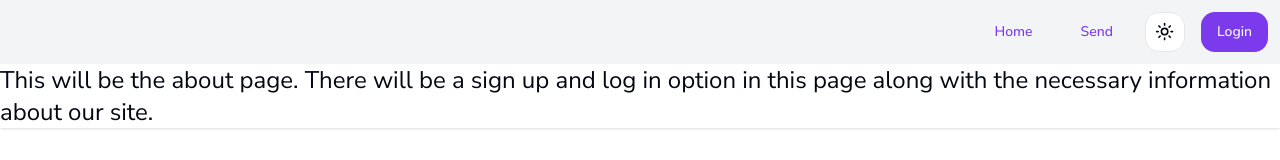
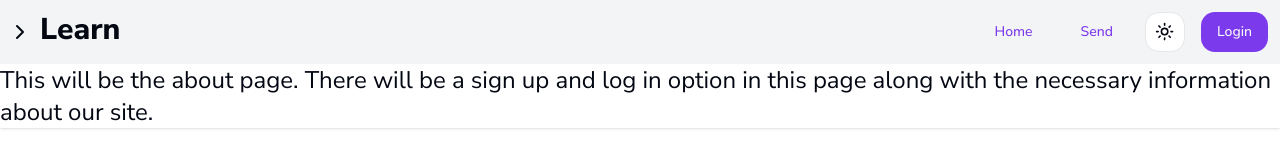
Before and after one commit to ArMonarch/Intrinsic_Learning_Course, a Next.js app: page / in a window 1280 px wide. Shown: the top 160 px of the page. Built offline with nearby package versions, Linux system fonts and the light colour scheme; no server answers.

Commit message:
minor changes

```diff
--- a/src/app/components/Navbar.js
+++ b/src/app/components/Navbar.js
@@ -5,8 +5,8 @@ import { UserAuth } from "../context/AuthContext";
 import { signOut } from "firebase/auth";
 import { ModeToggle } from "../../components/ui/theme-toggle";
 import { Button } from "@/components/ui/button";
-
-import { Drawer } from "./navbar/drawer";
+import { ChevronRight } from "lucide-react";
+import { Drawer, DummyLogo } from "./navbar/drawer";
 import { Badge } from "@/components/ui/badge";
 import { ProfileMenu } from "./navbar/profileMenu";
 
@@ -50,9 +50,7 @@ const Navbar = (props) => {
 
   return (
     <div className="sticky top-0 z-50">
-      {!user? null : (
-        <Drawer handleCheck={props.handleCheck} />
-      )}
+      {!user ? <DummyLogo /> : <Drawer isDisabled={false} />}
 
       <div className="flex flex-row space-x-4 p-3 bg-muted ">
         {/* DO NOT TOUCH, FEATURE NOT A BUG  */}
--- a/src/app/components/navbar/drawer.jsx
+++ b/src/app/components/navbar/drawer.jsx
@@ -8,29 +8,66 @@ import { EditAvatar } from "./editAvatar";
 import { UserAuth } from "@/app/context/AuthContext";
 import useAvatar from "./avatarStore";
 
+export function DummyLogo() {
+  return (
+    <div>
+      <input
+        type="checkbox"
+        disabled={true}
+        id="drawer-toggle"
+        className="hidden peer"
+      />
 
+      <label
+        htmlFor="drawer-toggle"
+        className="absolute left-0 top-3 z-10 inline-block bg-muted p-2 transition-transormation duration-500 hover:text-primary hover:cursor-pointer peer-checked:text-primary group peer-checked:left-[512px]"
+      >
+        <div className="absolute z-10 left-10 top-0 text-3xl font-extrabold">
+          Learn
+        </div>
+        <ChevronRight className="peer-checked:group-[]:rotate-180 transition-transform duration-500 " />
+      </label>
+    </div>
+  );
+}
 
 export function Drawer() {
-  const {user} = UserAuth()
-  const {updateFace, updateHair, updateBody, updateFacialHair, updateAccessory} = useAvatar();
+  const { user } = UserAuth();
+  const {
+    updateFace,
+    updateHair,
+    updateBody,
+    updateFacialHair,
+    updateAccessory,
+  } = useAvatar();
   useEffect(() => {
     // Get User Avatar Properties
-   async function GetUserAvatar(){
-    const res = await fetch(`http://localhost:8081/users/getAvatar?uid=${user.uid}`, {method:"GET", cache:"no-store"})
-    const Data = await res.json()
-    try{
-      if (Data.statusCode === 200){
-        const avatarProps = Data.data
-        updateFace(avatarProps.face)
-        updateHair(avatarProps.hair)
-        updateBody(avatarProps.body)
-        updateFacialHair(avatarProps.facialHair)
-        updateAccessory(avatarProps.accessory)
-      }
-      }catch{}
+    async function GetUserAvatar() {
+      const res = await fetch(
+        `http://localhost:8081/users/getAvatar?uid=${user.uid}`,
+        { method: "GET", cache: "no-store" }
+      );
+      const Data = await res.json();
+      try {
+        if (Data.statusCode === 200) {
+          const avatarProps = Data.data;
+          updateFace(avatarProps.face);
+          updateHair(avatarProps.hair);
+          updateBody(avatarProps.body);
+          updateFacialHair(avatarProps.facialHair);
+          updateAccessory(avatarProps.accessory);
+        }
+      } catch {}
     }
-   GetUserAvatar()
- },[user,updateFace, updateHair, updateBody, updateFacialHair, updateAccessory])
+    GetUserAvatar();
+  }, [
+    user,
+    updateFace,
+    updateHair,
+    updateBody,
+    updateFacialHair,
+    updateAccessory,
+  ]);
   return (
     <div className="flex">
       <input type="checkbox" id="drawer-toggle" className="hidden peer" />
@@ -39,19 +76,18 @@ export function Drawer() {
         htmlFor="drawer-toggle"
         className="absolute left-0 top-3 z-10 inline-block bg-muted p-2 transition-transormation duration-500 hover:text-primary hover:cursor-pointer peer-checked:text-primary group peer-checked:left-[512px]"
       >
-        <text
-          variant="ghost"
-          className="absolute z-10 left-10 top-0 text-3xl font-extrabold"
-        >
+        <div className="absolute z-10 left-10 top-0 text-3xl font-extrabold">
           Learn
-        </text>
+        </div>
         <ChevronRight className="peer-checked:group-[]:rotate-180 transition-transform duration-500 " />
       </label>
 
       <div className="fixed flex flex-col justify-end z-50 top-0 left-0 w-1/3 h-full transition-all duration-500 transform -translate-x-full bg-muted  border-r-4 rounded-r-xl dark:shadow-primary peer-checked:translate-x-0 ">
         <PeepAvatar />
         <div className="mb-4 flex justify-center flex-row">
-          <h1 className="text-3xl text-center font-firacode">{user.displayName}</h1>
+          <h1 className="text-3xl text-center font-firacode">
+            {user.displayName}
+          </h1>
           <EditAvatar />
         </div>
         <Separator className="my-4" />
```
